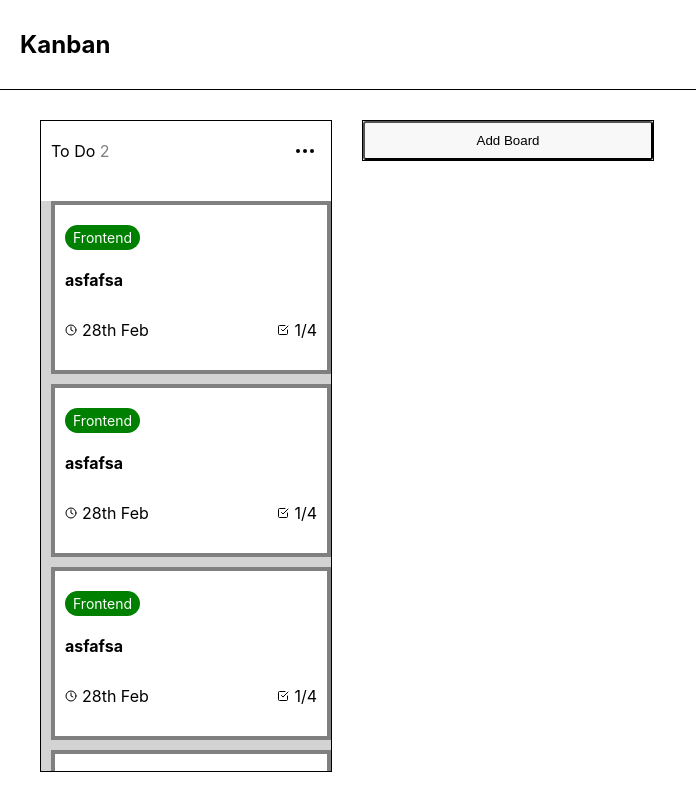
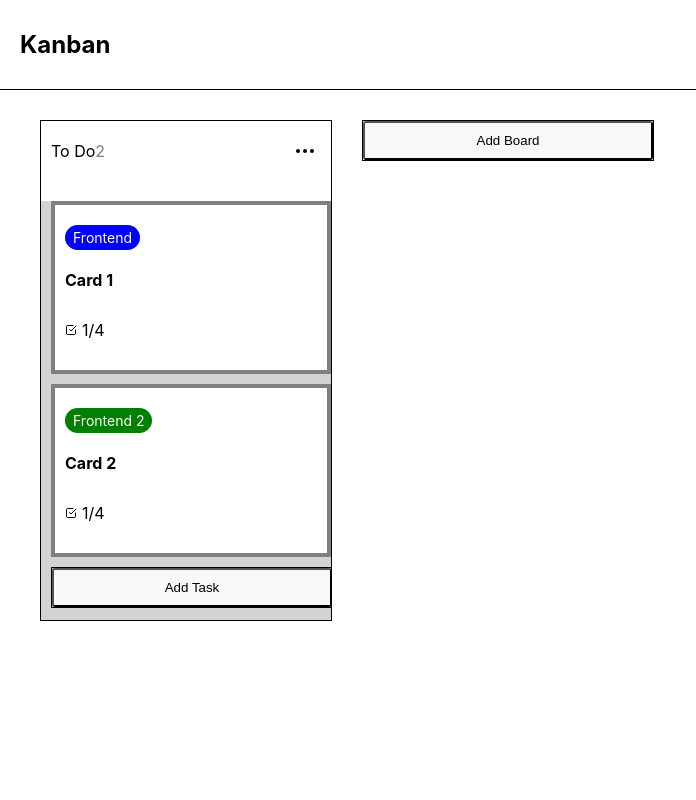
Before and after one commit to Chandramohan97/kanban-board, a React (Create React App) app: page / in a window 1280 px wide. Shown: the whole page, without its empty margins (0-696 px from the left). Built offline with nearby package versions, Linux system fonts and the light colour scheme.

Commit message:
making the components dynamic

```diff
--- a/src/Chip/Chip.js
+++ b/src/Chip/Chip.js
@@ -2,7 +2,7 @@ import React from 'react';
 import './Chip.css'
 import { X } from 'react-feather';
 function Chip(props){
-    console.log(props.close)
+    // console.log(props.close)
     return(
         <div className='chip' style={{backgroundColor:props.color}}>
             {props.text}
--- a/src/Components/Board/Board.js
+++ b/src/Components/Board/Board.js
@@ -5,38 +5,28 @@ import Card from "../Cards/Card";
 import Editable from "../Editable/Editable";
 import Dropdown from "../Dropdown/Dropdown";
 
-function Board(){
+function Board(props){
+    // const {items} = props.boards;
+    const [showDropDown,setShowDropDown] = React.useState(false)
 
-    const [showDropDown,setShowDropDown] = React.useState(false)
 
     return(
         <div className="board" onClick={()=>setShowDropDown(false)}>
             <div className="board_top" onClick={()=>setShowDropDown(false)}>
-                <p>To Do <span>2</span></p>
+                <p>{props.board?.title}<span>{`${props.board?.cards?.length}`}</span></p>
                  <MoreHorizontal onClick={()=>setShowDropDown(true)}/>
-                 {
-                    showDropDown && (
-                        <Dropdown value="Delete">
-                        </Dropdown>
-                    )
-                 }
+
             </div>
-                    {/* <div className="board_top_more">
-                        <Dropdown >
-                            <div className="board_dropdown">
-                                <p>Delete Board</p>
-                            </div>
+            <div className="board_cards custom-scroll" >
+                {
+                    props.board?.cards.map((item)=>(
+                        <Card
+                        key={item.id}
+                        card={item}
+                         />
+                    ))
 
-                        </Dropdown>
-
-                    </div>  */}
-
-            <div className="board_cards custom-scroll" >
-                <Card/>
-                <Card/>
-                <Card/>
-                <Card/>
-                <Card/>
+                }
                 <Editable
                   displayClass="boards_cards_add"
                   text="Add Task"
--- a/src/Components/Cards/Card.js
+++ b/src/Components/Cards/Card.js
@@ -2,21 +2,31 @@ import React from "react";
 import { CheckSquare, Clock, MoreHorizontal } from "react-feather";
 import './Card.css'
 import Chip from "../../Chip/Chip";
-function Card(){
+function Card(props){
     return(
         <div className="card">
             <div className="card_top">
                 <div className="card_top_labels">
-                    <Chip text="Frontend" color="green" />
+                    {
+                      props.card.labels.map((item,index) =>
+                      <Chip
+                      label={item}
+                      text ={item.text}
+                      color={item.color}
+                      />
+                      )
+                    }
                 </div >
                 <MoreHorizontal  />
             </div>
             <div className="card_title">
-                asfafsa
+                {props.card.title}
             </div>
 
             <div className="card_footer">
-                <p><Clock/>28th Feb</p>
+             {  props.card.date &&
+                <p><Clock/>{props.card.date}</p>
+             }
                 <p><CheckSquare/>1/4</p>
             </div>
         </div>
```
